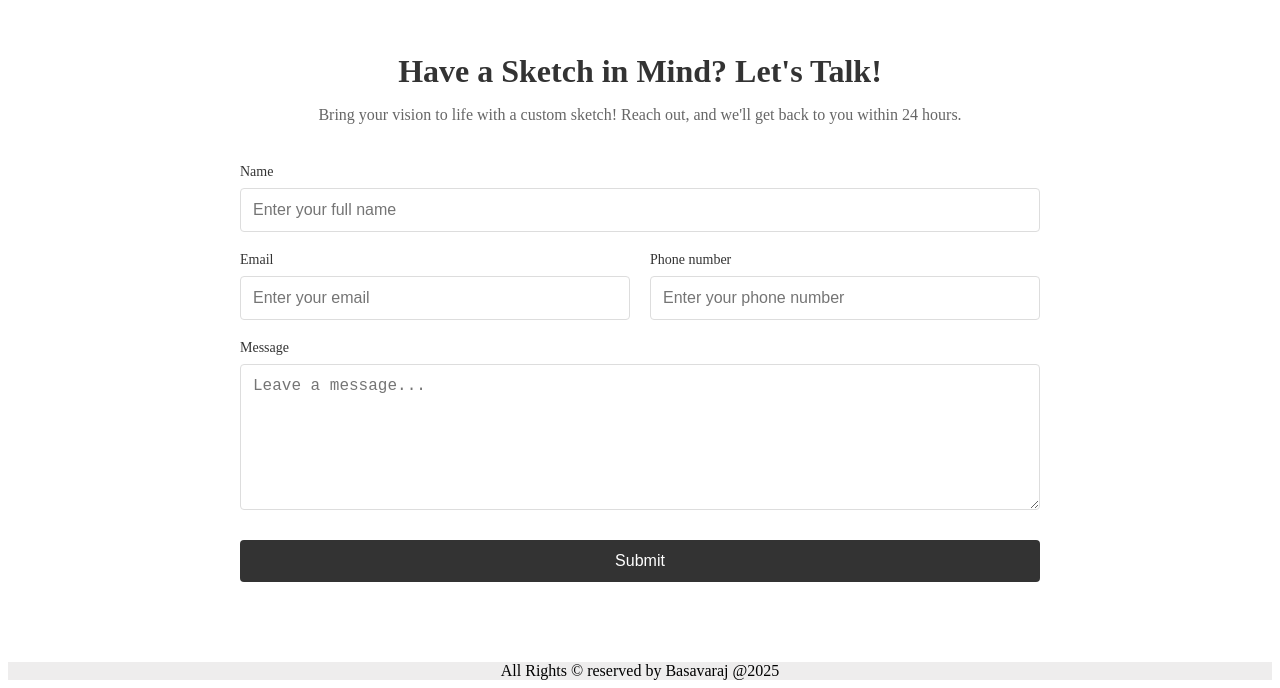
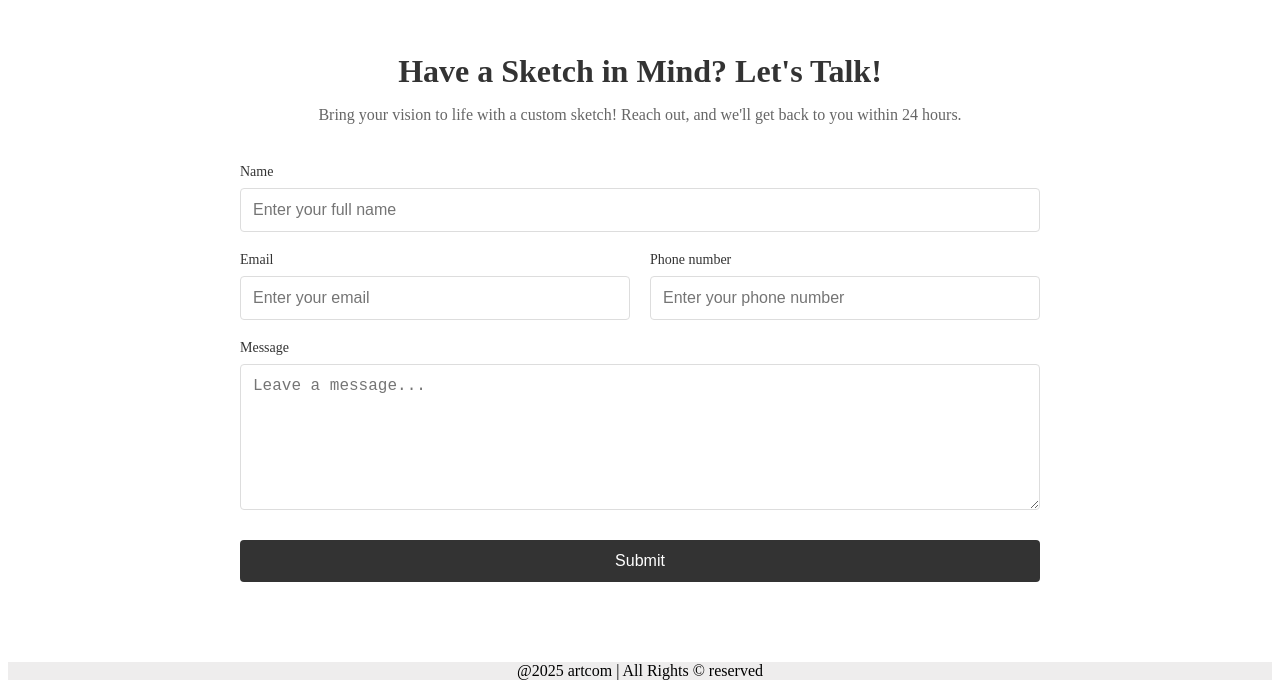
Before and after one commit to shailesh-benni/artnew, a React (Vite) app: page / in a window 1280 px wide. Shown: the part 1854-2542 px from the top of the page. Built offline with nearby package versions, Linux system fonts and the light colour scheme.

Commit message:
Footer added

```diff
--- a/src/components/Footer.jsx
+++ b/src/components/Footer.jsx
@@ -4,7 +4,7 @@ import './Footer.css';
 const Footer = () => {
   return (
     <div className='footer'>
-      All Rights &#169; reserved by Basavaraj @2025
+      @2025 artcom | All Rights &#169; reserved
     </div>
   )
 }
```
